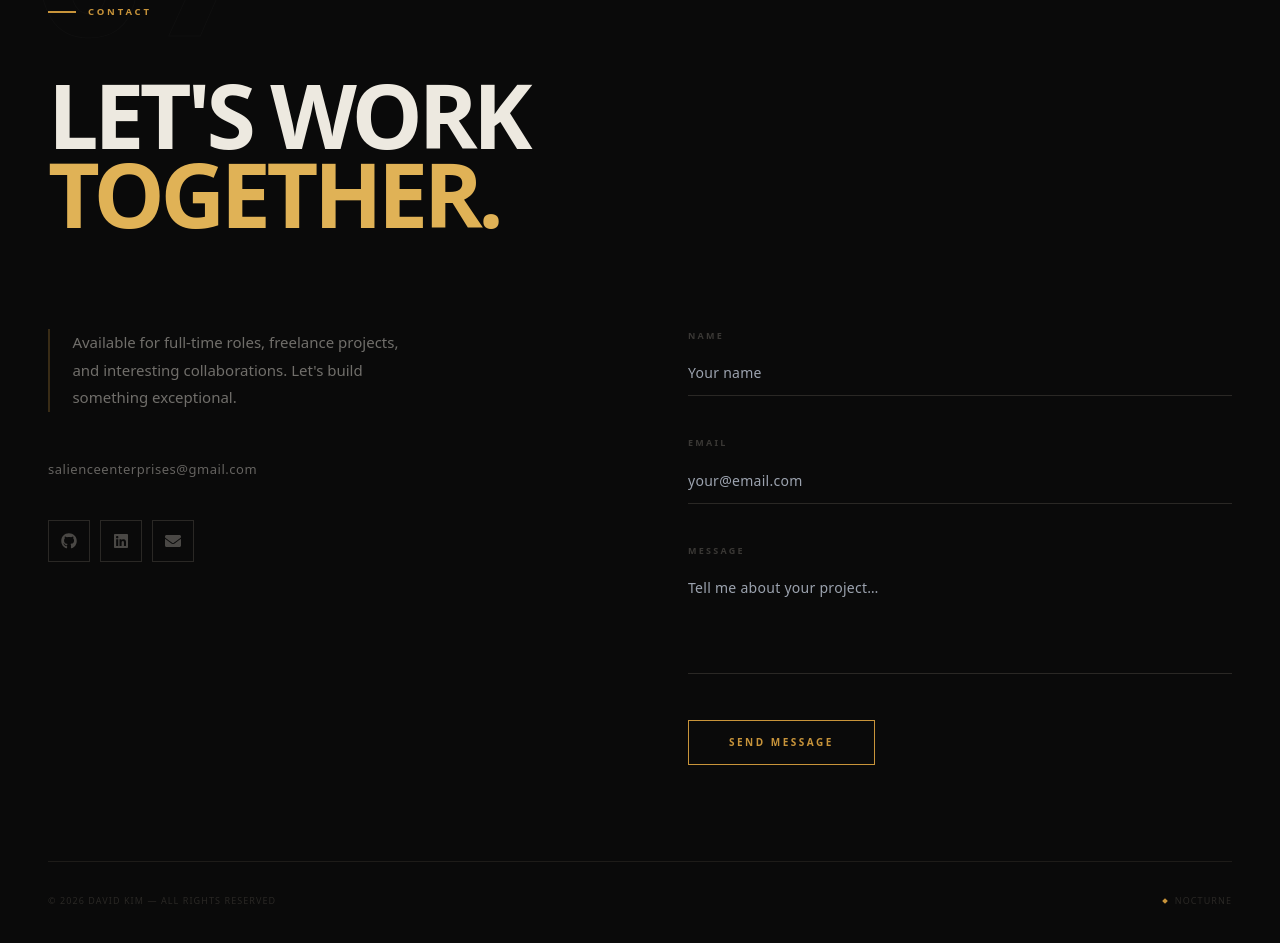
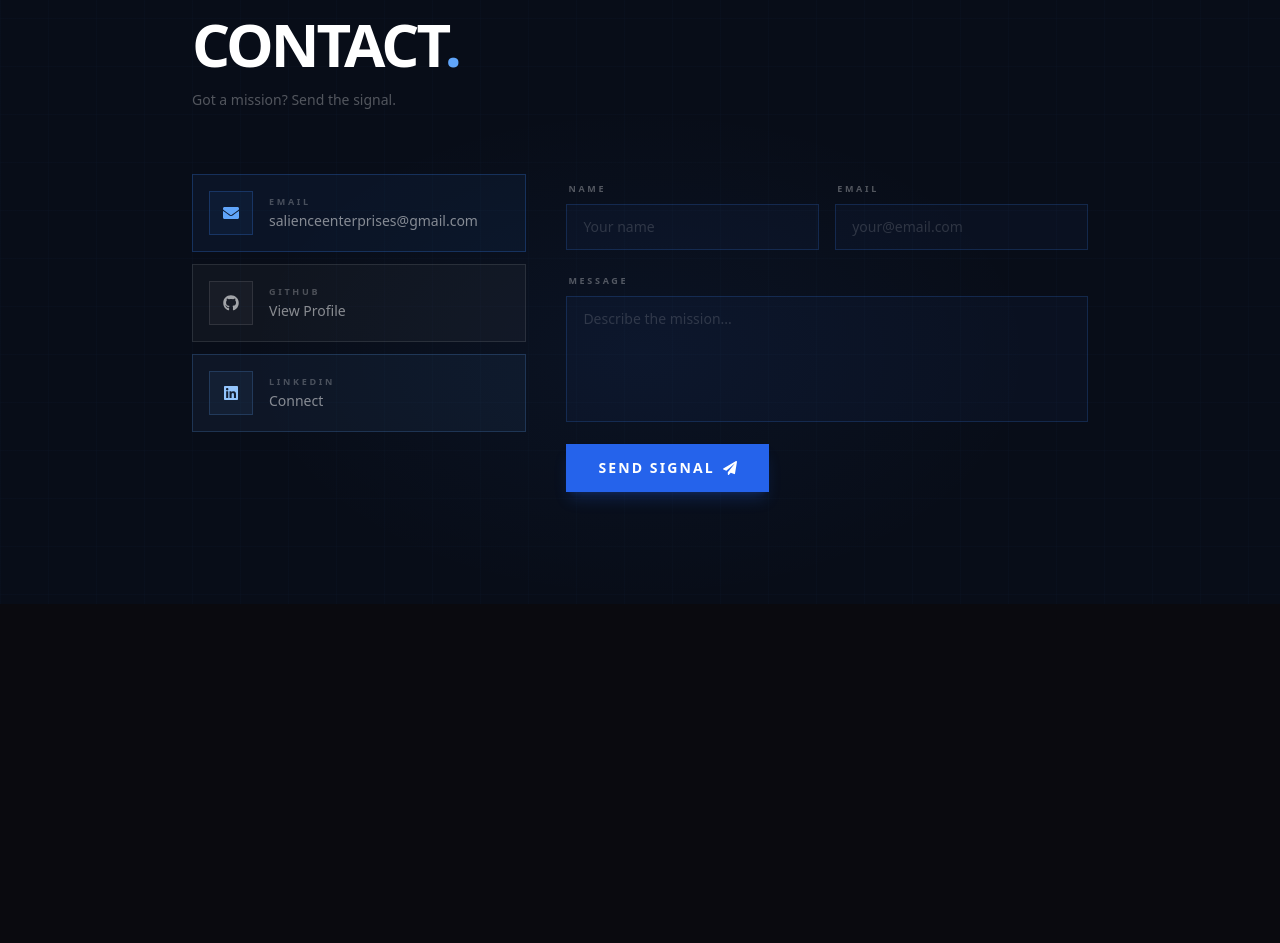
Before and after one commit to salienceenterprises-lab/portfolio-7e72f, a Next.js app: page /portfolio-7e72f/ in a window 1280 px wide. Shown: the part 5341-6284 px from the top of the page. After the commit the page ends 5945 px from the top, so only its background shows below. Built offline with nearby package versions, Linux system fonts and the light colour scheme.

Commit message:
Update app/components/contact.jsx via Portfolio SaaS

```diff
--- a/app/components/contact.jsx
+++ b/app/components/contact.jsx
@@ -1,294 +1,200 @@
 "use client";
 import React, { useState } from "react";
-import { motion } from "framer-motion";
-import { FaGithub, FaLinkedin, FaEnvelope } from "react-icons/fa";
+import { motion, AnimatePresence } from "framer-motion";
+import { FaPaperPlane, FaEnvelope, FaGithub, FaLinkedin, FaCheckCircle, FaCircleNotch } from "react-icons/fa";
 
-const GOLD = "#c8943a";
-const GOLD_L = "#e0b256";
+export default function PortfolioContact({ data }) {
+  const [formData, setFormData] = useState({ name: "", email: "", message: "" });
+  const [status, setStatus] = useState("idle");
 
-export default function NocturneContact({ data }) {
-  const [form, setForm] = useState({ name: "", email: "", message: "" });
-  const [status, setStatus] = useState("idle");
-  const [focused, setFocused] = useState(null);
+  const hasForm = !!data?.web3forms_key;
 
-  const web3formsKey = data?.web3forms_key || "";
-  const hasForm = Boolean(web3formsKey);
+  const handleChange = (e) => setFormData({ ...formData, [e.target.name]: e.target.value });
 
   const handleSubmit = async (e) => {
     e.preventDefault();
-    if (!hasForm || !form.name || !form.email || !form.message) return;
-    setStatus("sending");
+    if (!hasForm) return;
+    setStatus("loading");
     try {
       const res = await fetch("https://api.web3forms.com/submit", {
         method: "POST",
         headers: { "Content-Type": "application/json", Accept: "application/json" },
         body: JSON.stringify({
-          access_key: web3formsKey,
-          subject: `Portfolio Contact from ${form.name}`,
-          from_name: form.name,
-          email: form.email,
-          message: form.message,
+          ...formData,
+          access_key: data.web3forms_key,
+          subject: `New Portfolio Message from ${formData.name}`,
+          from_name: "Portfolio Contact Form",
           botcheck: "",
         }),
       });
-      const r = await res.json();
-      setStatus(r.success ? "sent" : "error");
+      const result = await res.json();
+      if (result.success) {
+        setStatus("success");
+        setFormData({ name: "", email: "", message: "" });
+        setTimeout(() => setStatus("idle"), 5000);
+      } else {
+        setStatus("error");
+      }
     } catch {
       setStatus("error");
     }
   };
 
-  const inputBase = (field) => ({
-    width: "100%",
-    background: "transparent",
-    border: "none",
-    borderBottom: `1px solid ${focused === field ? GOLD : "#2a2825"}`,
-    color: "#ede9e0",
-    fontSize: "14px",
-    padding: "12px 0",
-    outline: "none",
-    transition: "border-color 0.25s ease",
-    fontFamily: "inherit",
-    fontWeight: 300,
-    boxSizing: "border-box",
-    letterSpacing: "0.02em",
-  });
+  const contactLinks = [
+    { show: data?.email,    icon: FaEnvelope,  label: "Email",    value: data?.email,    href: `mailto:${data?.email}`, color: "text-blue-400",   border: "border-blue-500/25",  bg: "bg-blue-500/[0.06]"  },
+    { show: data?.github,   icon: FaGithub,    label: "GitHub",   value: "View Profile", href: data?.github,            color: "text-white/60",   border: "border-white/10",     bg: "bg-white/[0.03]"     },
+    { show: data?.linkedin, icon: FaLinkedin,  label: "LinkedIn", value: "Connect",      href: data?.linkedin,          color: "text-blue-300",   border: "border-blue-400/20",  bg: "bg-blue-400/[0.06]"  },
+  ].filter((l) => l.show);
 
-  const socials = [
-    data?.github   && { icon: <FaGithub size={16} />,   href: data.github,            label: "GitHub" },
-    data?.linkedin && { icon: <FaLinkedin size={16} />,  href: data.linkedin,          label: "LinkedIn" },
-    data?.email    && { icon: <FaEnvelope size={16} />,  href: `mailto:${data.email}`, label: "Email" },
-  ].filter(Boolean);
+  if (!hasForm && contactLinks.length === 0) return null;
 
   return (
-    <section id="contact" style={{
-      background: "#0a0a0a",
-      borderTop: "1px solid #1e1c19",
-      position: "relative", overflow: "hidden",
-    }}>
-      <style>{`
-        @media (max-width: 767px) {
-          .noc-contact-inner { padding: 4rem 1.5rem 3rem !important; }
-          .noc-contact-grid { display: block !important; }
-          .noc-contact-heading { font-size: clamp(2.5rem, 12vw, 5rem) !important; margin-bottom: 3rem !important; }
-          .noc-contact-left { margin-bottom: 3rem; }
-        }
-      `}</style>
+    <section id="contact" className="relative py-28 px-6 overflow-hidden bg-[#080d18]">
 
-      {/* Top gold accent line */}
-      <div style={{ height: "2px", background: `linear-gradient(to right, ${GOLD}, transparent)` }} />
+      {/* Ambient */}
+      <div className="absolute bottom-0 left-1/2 -translate-x-1/2 w-[800px] h-[500px] rounded-full pointer-events-none" style={{ background: "radial-gradient(ellipse, rgba(59,130,246,0.05), transparent 70%)" }} />
+      <div className="absolute inset-0 bg-[linear-gradient(rgba(59,130,246,0.02)_1px,transparent_1px),linear-gradient(90deg,rgba(59,130,246,0.02)_1px,transparent_1px)] bg-[size:48px_48px] pointer-events-none" />
 
-      <div style={{
-        position: "absolute", top: "-1rem", left: "2rem",
-        fontSize: "200px", fontWeight: 900, lineHeight: 1,
-        color: "transparent",
-        WebkitTextStroke: "1px rgba(255,255,255,0.025)",
-        pointerEvents: "none", userSelect: "none",
-      }}>07</div>
+      <div className="max-w-4xl mx-auto relative z-10">
 
-      <div className="noc-contact-inner" style={{ maxWidth: "1400px", margin: "0 auto", padding: "8rem 3rem 6rem" }}>
         {/* Section label */}
         <motion.div
           initial={{ opacity: 0, x: -20 }}
           whileInView={{ opacity: 1, x: 0 }}
           viewport={{ once: true }}
-          style={{ display: "flex", alignItems: "center", gap: "12px", marginBottom: "3.5rem" }}
+          transition={{ duration: 0.5 }}
+          className="flex items-center gap-3 mb-3"
         >
-          <div style={{ width: "28px", height: "1.5px", background: GOLD }} />
-          <span style={{ fontSize: "9.5px", fontWeight: 700, textTransform: "uppercase", letterSpacing: "0.3em", color: GOLD }}>
-            Contact
-          </span>
+          <span className="text-blue-400/40 font-black text-xs tracking-widest select-none">{"//"}</span>
+          <span className="text-[10px] font-black tracking-[0.35em] uppercase text-blue-400/80">07 — Signal</span>
+          <div className="flex-1 h-px bg-gradient-to-r from-blue-500/20 to-transparent max-w-[80px]" />
         </motion.div>
 
-        {/* Heading */}
         <motion.h2
-          className="noc-contact-heading"
-          initial={{ opacity: 0, y: 24 }}
+          initial={{ opacity: 0, y: 18 }}
           whileInView={{ opacity: 1, y: 0 }}
           viewport={{ once: true }}
-          transition={{ duration: 0.7, ease: [0.25, 1, 0.5, 1] }}
-          style={{
-            fontSize: "clamp(3rem, 7vw, 7rem)",
-            fontWeight: 900, letterSpacing: "-0.05em",
-            lineHeight: 0.88, textTransform: "uppercase",
-            color: "#ede9e0", margin: "0 0 6rem",
-          }}
+          transition={{ duration: 0.6, delay: 0.05 }}
+          className="text-4xl sm:text-6xl font-black tracking-tighter text-white mb-4 uppercase"
         >
-          Let's Work<br />
-          <span style={{ color: GOLD_L }}>Together.</span>
+          Contact<span className="text-blue-400">.</span>
         </motion.h2>
 
-        <div
-          className="noc-contact-grid"
-          style={{ display: "grid", gridTemplateColumns: hasForm ? "1fr 1fr" : "1fr", gap: "6rem" }}
+        <motion.p
+          initial={{ opacity: 0 }}
+          whileInView={{ opacity: 1 }}
+          viewport={{ once: true }}
+          transition={{ duration: 0.5, delay: 0.15 }}
+          className="text-white/30 text-sm mb-16 max-w-sm"
         >
-          {/* Left: info */}
+          {hasForm ? "Got a mission? Send the signal." : "Open comms — find me across the web."}
+        </motion.p>
+
+        <div className={`grid gap-10 ${hasForm ? "grid-cols-1 lg:grid-cols-5" : "max-w-md"}`}>
+
+          {/* Contact links */}
           <motion.div
-            className="noc-contact-left"
-            initial={{ opacity: 0, y: 20 }}
-            whileInView={{ opacity: 1, y: 0 }}
+            initial={{ opacity: 0, x: hasForm ? -30 : 0 }}
+            whileInView={{ opacity: 1, x: 0 }}
             viewport={{ once: true }}
-            transition={{ duration: 0.55 }}
+            transition={{ type: "spring", stiffness: 100, damping: 20 }}
+            className={`${hasForm ? "lg:col-span-2" : ""} space-y-3`}
           >
-            <p style={{
-              fontSize: "15px", color: "rgba(237,233,224,0.45)",
-              lineHeight: 1.85, maxWidth: "380px",
-              margin: "0 0 3rem", fontWeight: 300,
-              borderLeft: `2px solid ${GOLD}40`,
-              paddingLeft: "1.4rem",
-            }}>
-              {data?.contactBlurb || "Available for full-time roles, freelance projects, and interesting collaborations. Let's build something exceptional."}
-            </p>
-
-            {/* Direct email */}
-            {data?.email && (
-              <a href={`mailto:${data.email}`} style={{
-                display: "block",
-                fontSize: "13px", fontWeight: 500,
-                color: "rgba(237,233,224,0.4)",
-                textDecoration: "none", letterSpacing: "0.04em",
-                transition: "color 0.25s ease",
-                marginBottom: "2.5rem",
-              }}
-                onMouseEnter={(e) => e.currentTarget.style.color = GOLD_L}
-                onMouseLeave={(e) => e.currentTarget.style.color = "rgba(237,233,224,0.4)"}
+            {contactLinks.map((link, i) => (
+              <motion.a
+                key={i}
+                href={link.href}
+                target="_blank"
+                rel="noopener noreferrer"
+                whileHover={{ x: 6 }}
+                transition={{ type: "spring", stiffness: 300 }}
+                className={`group flex items-center gap-4 p-4 ${link.bg} border ${link.border} hover:border-blue-400/50 hover:shadow-[0_4px_24px_rgba(59,130,246,0.15)] transition-all duration-300`}
               >
-                {data.email}
-              </a>
-            )}
-
-            {/* Socials */}
-            {socials.length > 0 && (
-              <div style={{ display: "flex", gap: "10px" }}>
-                {socials.map((s, i) => (
-                  <a key={i} href={s.href} target="_blank" rel="noopener noreferrer"
-                    aria-label={s.label}
-                    style={{
-                      width: "42px", height: "42px",
-                      border: "1px solid #2a2825",
-                      display: "flex", alignItems: "center", justifyContent: "center",
-                      color: "#4a4845", textDecoration: "none",
-                      transition: "all 0.25s ease",
-                    }}
-                    onMouseEnter={(e) => { e.currentTarget.style.borderColor = GOLD; e.currentTarget.style.color = GOLD; e.currentTarget.style.background = `${GOLD}0f`; }}
-                    onMouseLeave={(e) => { e.currentTarget.style.borderColor = "#2a2825"; e.currentTarget.style.color = "#4a4845"; e.currentTarget.style.background = "transparent"; }}
-                  >
-                    {s.icon}
-                  </a>
+                <div className={`w-11 h-11 ${link.bg} border ${link.border} flex items-center justify-center flex-shrink-0 group-hover:scale-110 transition-transform duration-300`}>
+                  <link.icon className={`w-4 h-4 ${link.color}`} />
+                </div>
+                <div>
+                  <p className="text-[9px] font-black uppercase tracking-[0.3em] text-white/25 mb-0.5">{link.label}</p>
+                  <p className="text-sm text-white/50 group-hover:text-white/90 transition-colors duration-300">{link.value}</p>
+                </div>
+              </motion.a>
             ))}
-              </div>
-            )}
           </motion.div>
 
-          {/* Right: form */}
+          {/* Contact form */}
           {hasForm && (
             <motion.div
               initial={{ opacity: 0, y: 20 }}
               whileInView={{ opacity: 1, y: 0 }}
               viewport={{ once: true }}
-              transition={{ duration: 0.55, delay: 0.1 }}
+              transition={{ type: "spring", stiffness: 100, damping: 20, delay: 0.15 }}
+              className="lg:col-span-3"
             >
-              {status === "sent" ? (
-                <div style={{
-                  border: `1px solid ${GOLD}40`,
-                  padding: "3rem",
-                  textAlign: "center",
-                  background: `${GOLD}08`,
-                }}>
-                  <div style={{ fontSize: "2.5rem", marginBottom: "1rem", color: GOLD_L }}>◆</div>
-                  <h3 style={{ color: "#ede9e0", fontSize: "18px", fontWeight: 800, marginBottom: "0.5rem", textTransform: "uppercase" }}>
-                    Message Received.
-                  </h3>
-                  <p style={{ color: "#6a6560", fontSize: "12px", letterSpacing: "0.05em" }}>
-                    I'll be in touch soon.
-                  </p>
-                </div>
-              ) : (
-                <form onSubmit={handleSubmit} style={{ display: "flex", flexDirection: "column", gap: "2.5rem" }}>
-                  <div>
-                    <label style={{ fontSize: "9px", fontWeight: 700, textTransform: "uppercase", letterSpacing: "0.25em", color: "#3a3835", display: "block", marginBottom: "8px" }}>Name</label>
+              <form onSubmit={handleSubmit} className="space-y-4">
+                <div className="grid grid-cols-1 sm:grid-cols-2 gap-4">
+                  {["name", "email"].map((field) => (
+                    <div key={field} className="space-y-1.5">
+                      <label className="text-[9px] font-black uppercase tracking-[0.3em] text-white/30 ml-0.5">{field}</label>
                       <input
-                      type="text" placeholder="Your name" required
-                      value={form.name} onChange={(e) => setForm({ ...form, name: e.target.value })}
-                      onFocus={() => setFocused("name")} onBlur={() => setFocused(null)}
-                      style={inputBase("name")}
+                        name={field}
+                        type={field === "email" ? "email" : "text"}
+                        value={formData[field]}
+                        onChange={handleChange}
+                        required
+                        placeholder={field === "email" ? "your@email.com" : "Your name"}
+                        className="w-full px-4 py-3 bg-blue-500/[0.04] border border-blue-500/20 text-sm text-white placeholder-white/15 focus:outline-none focus:border-blue-400/60 focus:bg-blue-500/[0.07] transition-all duration-300"
                       />
                     </div>
-                  <div>
-                    <label style={{ fontSize: "9px", fontWeight: 700, textTransform: "uppercase", letterSpacing: "0.25em", color: "#3a3835", display: "block", marginBottom: "8px" }}>Email</label>
-                    <input
-                      type="email" placeholder="your@email.com" required
-                      value={form.email} onChange={(e) => setForm({ ...form, email: e.target.value })}
-                      onFocus={() => setFocused("email")} onBlur={() => setFocused(null)}
-                      style={inputBase("email")}
-                    />
+                  ))}
                 </div>
-                  <div>
-                    <label style={{ fontSize: "9px", fontWeight: 700, textTransform: "uppercase", letterSpacing: "0.25em", color: "#3a3835", display: "block", marginBottom: "8px" }}>Message</label>
+
+                <div className="space-y-1.5">
+                  <label className="text-[9px] font-black uppercase tracking-[0.3em] text-white/30 ml-0.5">Message</label>
                   <textarea
-                      rows={4} placeholder="Tell me about your project…" required
-                      value={form.message} onChange={(e) => setForm({ ...form, message: e.target.value })}
-                      onFocus={() => setFocused("message")} onBlur={() => setFocused(null)}
-                      style={{ ...inputBase("message"), resize: "none" }}
+                    name="message"
+                    value={formData.message}
+                    onChange={handleChange}
+                    required
+                    rows={5}
+                    placeholder="Describe the mission..."
+                    className="w-full px-4 py-3 bg-blue-500/[0.04] border border-blue-500/20 text-sm text-white placeholder-white/15 focus:outline-none focus:border-blue-400/60 focus:bg-blue-500/[0.07] transition-all duration-300 resize-none"
                   />
                 </div>
 
-                  <div>
-                    <button
+                <motion.button
                   type="submit"
-                      disabled={status === "sending"}
-                      style={{
-                        background: "none",
-                        border: `1px solid ${GOLD}`,
-                        color: GOLD,
-                        padding: "14px 40px",
-                        fontSize: "10px", fontWeight: 700,
-                        textTransform: "uppercase", letterSpacing: "0.25em",
-                        cursor: status === "sending" ? "not-allowed" : "pointer",
-                        opacity: status === "sending" ? 0.5 : 1,
-                        transition: "all 0.25s ease",
-                      }}
-                      onMouseEnter={(e) => {
-                        if (status !== "sending") {
-                          e.currentTarget.style.background = GOLD;
-                          e.currentTarget.style.color = "#0a0a0a";
-                        }
-                      }}
-                      onMouseLeave={(e) => {
-                        e.currentTarget.style.background = "none";
-                        e.currentTarget.style.color = GOLD;
-                      }}
+                  disabled={status === "loading" || status === "success"}
+                  whileHover={{ scale: 1.02, boxShadow: "0 0 30px rgba(59,130,246,0.35)" }}
+                  whileTap={{ scale: 0.98 }}
+                  className={`inline-flex items-center gap-3 px-8 py-3.5 text-sm font-black uppercase tracking-[0.15em] transition-all duration-300 ${
+                    status === "success"
+                      ? "bg-emerald-600 text-white"
+                      : "bg-blue-600 hover:bg-blue-500 text-white shadow-lg shadow-blue-600/20"
+                  }`}
                 >
-                      {status === "sending" ? "Sending…" : "Send Message"}
-                    </button>
+                  <AnimatePresence mode="wait">
+                    {status === "loading" ? (
+                      <motion.span key="l" initial={{ opacity: 0 }} animate={{ opacity: 1 }} className="flex items-center gap-2">
+                        <FaCircleNotch className="w-4 h-4 animate-spin" /> Sending...
+                      </motion.span>
+                    ) : status === "success" ? (
+                      <motion.span key="s" initial={{ y: 10, opacity: 0 }} animate={{ y: 0, opacity: 1 }} className="flex items-center gap-2">
+                        <FaCheckCircle className="w-4 h-4" /> Transmitted
+                      </motion.span>
+                    ) : (
+                      <motion.span key="i" initial={{ opacity: 0 }} animate={{ opacity: 1 }} className="flex items-center gap-2">
+                        Send Signal <FaPaperPlane className="w-3.5 h-3.5" />
+                      </motion.span>
+                    )}
+                  </AnimatePresence>
+                </motion.button>
+
                 {status === "error" && (
-                      <p style={{ fontSize: "12px", color: "#ff5555", margin: "1rem 0 0", letterSpacing: "0.04em" }}>
-                        Something went wrong. Please try again.
-                      </p>
+                  <p className="text-xs text-red-400 mt-2">Transmission failed. Please try again.</p>
                 )}
-                  </div>
               </form>
-              )}
             </motion.div>
           )}
-        </div>
-
-        {/* Footer strip */}
-        <div style={{
-          display: "flex", alignItems: "center", justifyContent: "space-between",
-          marginTop: "6rem", paddingTop: "2rem",
-          borderTop: "1px solid #1e1c19",
-          flexWrap: "wrap", gap: "1rem",
-        }}>
-          <span style={{ fontSize: "9px", color: "#2a2825", letterSpacing: "0.12em", textTransform: "uppercase" }}>
-            © {new Date().getFullYear()} {data?.name} — All rights reserved
-          </span>
-          <div style={{ display: "flex", alignItems: "center", gap: "8px" }}>
-            <div style={{ width: "4px", height: "4px", background: GOLD, transform: "rotate(45deg)" }} />
-            <span style={{ fontSize: "9px", color: "#2a2825", letterSpacing: "0.12em", textTransform: "uppercase" }}>
-              Nocturne
-            </span>
-          </div>
         </div>
       </div>
     </section>
```
Lines whose indentation alone changed are shown as unchanged.
